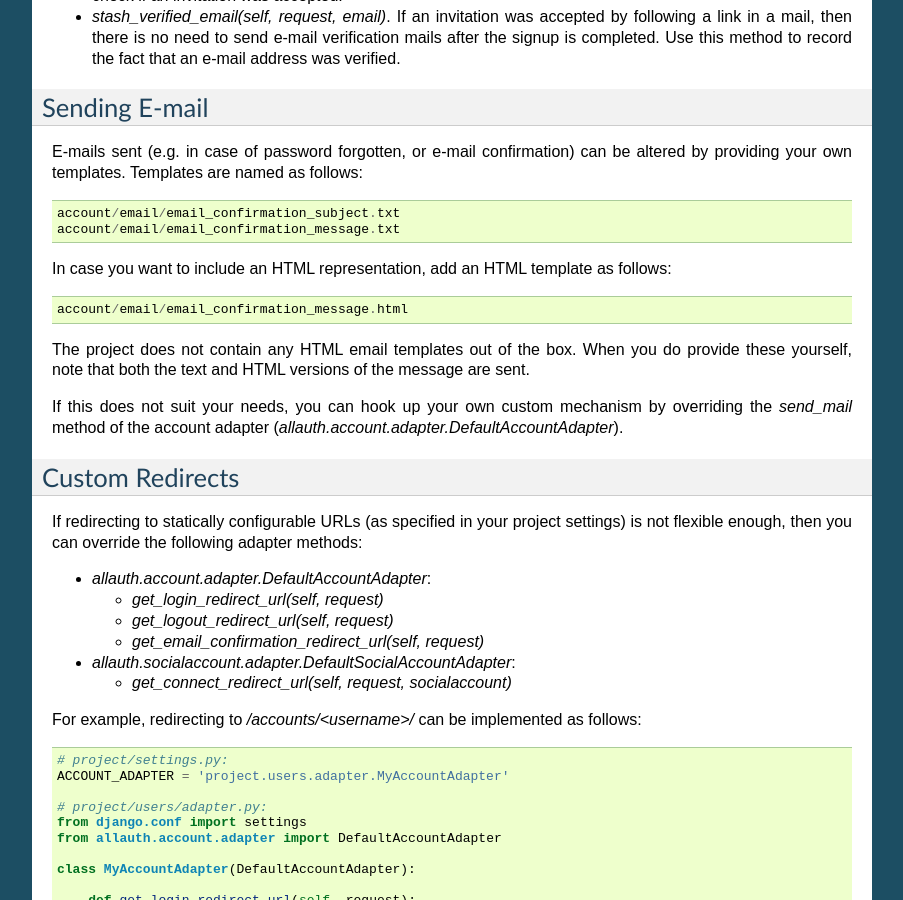
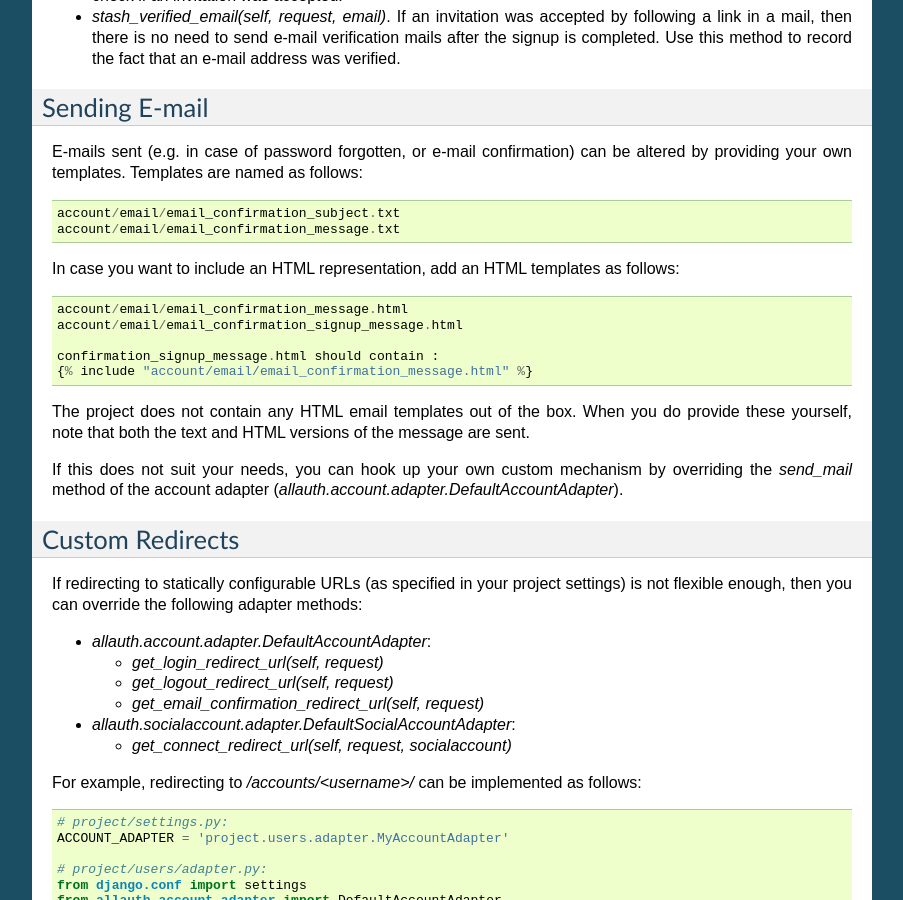
Before and after one commit to pennersr/django-allauth, a Sphinx documentation site: the page built from docs/advanced.rst, in a window 1280 px wide and 900 px high, scrolled down 1752 px. Shown: the whole window, without its empty margins (198-1101 px from the left). Built offline with Sphinx 7.4.7, drawn with Linux system fonts in a browser that asks for light colours; pages that are not in the unit, such as notebooks, are missing from menus.

Commit message:
html email confirmation
Correct files to change for html email confirmation

```diff
--- a/docs/advanced.rst
+++ b/docs/advanced.rst
@@ -134,9 +134,14 @@
     account/email/email_confirmation_message.txt
 
 In case you want to include an HTML representation, add an HTML
-template as follows::
+templates as follows::
 
     account/email/email_confirmation_message.html
+    account/email/email_confirmation_signup_message.html
+
+    confirmation_signup_message.html should contain :
+    {% include "account/email/email_confirmation_message.html" %}
+
 
 The project does not contain any HTML email templates out of the box.
 When you do provide these yourself, note that both the text and HTML
```
